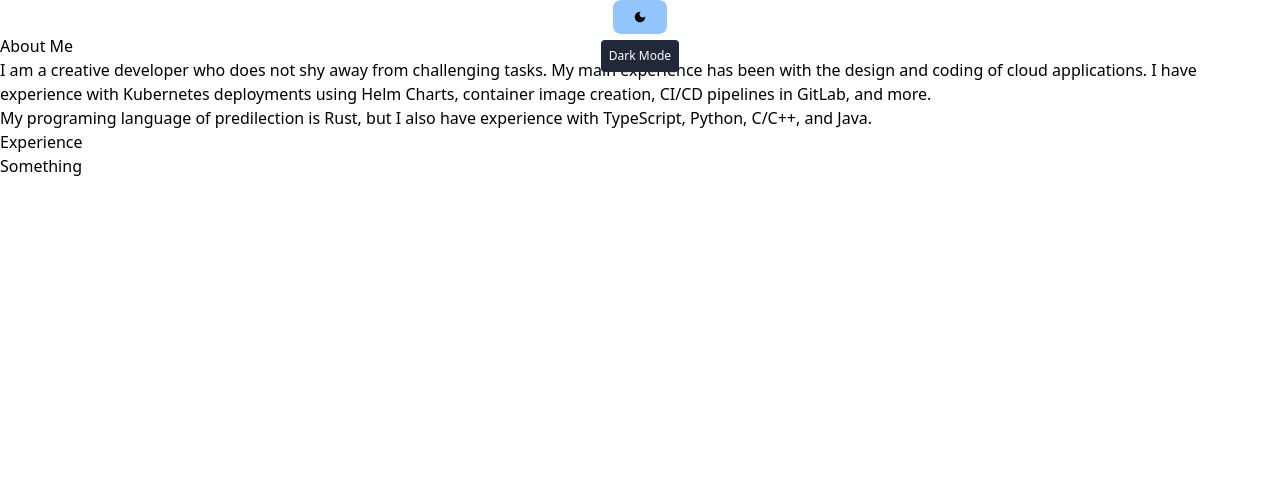
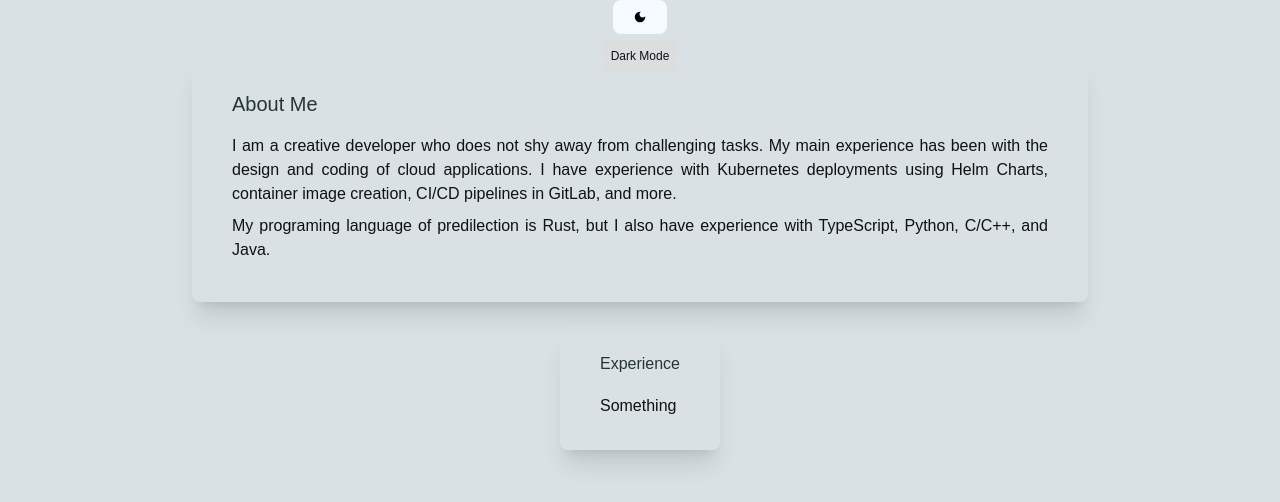
Before and after one commit to GabrielBernard/gabbology, a React (Vite) app in the folder app/: page / in a window 1280 px wide. Shown: the top 502 px of the page. Built offline with nearby package versions, Linux system fonts and the light colour scheme.

Commit message:
theme and experimentations

```diff
--- a/app/src/App.tsx
+++ b/app/src/App.tsx
@@ -1,5 +1,7 @@
 import { MdDarkMode, MdLightMode } from 'react-icons/md'
 import { useEffect, useState } from 'react'
+
+import AboutMe from './components/AboutMe'
 
 export default function App() {
   const [darkTheme, setDarkTheme] = useState(false)
@@ -13,11 +15,11 @@ export default function App() {
   }, [darkTheme])
 
   return (
-    <main className='h-screen bg-white dark:bg-black'>
+    <main className='bg-paynes_gray-900 dark:bg-paynes_gray-100 flex h-screen flex-col space-y-6'>
       {/* Dark / Light mode toggle */}
       <section className='group relative flex justify-center'>
         <button
-          className='rounded-lg bg-blue-300 px-5 py-2.5 text-center text-sm font-medium text-white hover:bg-blue-400 focus:outline-none focus:ring-4 focus:ring-blue-300 dark:bg-blue-950 dark:hover:bg-blue-900 dark:focus:ring-blue-800'
+          className='bg-alice_blue-500 text-white hover:bg-alice_blue-400 dark:bg-alice_blue-100 dark:hover:bg-alice_blue-200 rounded-lg px-5 py-2.5 text-center text-sm font-medium focus:outline-none focus:ring-4'
           aria-label={darkTheme ? 'toggle dark' : 'toggle light'}
           onClick={() => {
             setDarkTheme(!darkTheme)
@@ -29,29 +31,19 @@ export default function App() {
             <MdDarkMode color='black' />
           )}
         </button>
-        <span className='absolute top-10 scale-0 rounded bg-gray-800 p-2 text-xs text-white group-hover:scale-100'>
+        <span className='bg-davys_gray-900 text-davys_gray-100 absolute top-10 scale-0 rounded p-2 text-xs group-hover:scale-100'>
           {darkTheme ? 'Light Mode' : 'Dark Mode'}
         </span>
       </section>
 
-      {/* About Me */}
-      <section className='dark:text-white'>
-        <h1>About Me</h1>
-        <p>
-          I am a creative developer who does not shy away from challenging
-          tasks. My main experience has been with the design and coding of cloud
-          applications. I have experience with Kubernetes deployments using Helm
-          Charts, container image creation, CI/CD pipelines in GitLab, and more.
-        </p>
-        <p>
-          My programing language of predilection is Rust, but I also have
-          experience with TypeScript, Python, C/C++, and Java.
-        </p>
-      </section>
+      <AboutMe />
 
       {/* Experience */}
-      <section className='dark:text-white'>
-        <h1>Experience</h1>
+      {/* relative bg-white px-6 pt-10 pb-8 shadow-xl ring-1 ring-gray-900/5 sm:mx-auto sm:max-w-lg sm:rounded-lg sm:px-10 */}
+      <section className=' text-davys_gray-100 dark:text-davys_gray-900 ring-platinum-900/5 px-6 pb-8 pt-2 shadow-xl ring-1 sm:mx-auto sm:max-w-lg sm:rounded-lg sm:px-10'>
+        <h1 className='text-platinum-100 space-y-6 py-4 text-base leading-7'>
+          Experience
+        </h1>
         <div>
           <p>Something</p>
         </div>
--- /dev/null
+++ b/app/src/components/AboutMe.tsx
@@ -0,0 +1,19 @@
+export default function AboutMe() {
+  return (
+    <section className='text-davys_gray-100 dark:text-davys_gray-900 ring-platinum-900/5 px-6 pb-8 pt-4 shadow-xl ring-1 sm:mx-auto sm:max-w-4xl sm:rounded-lg sm:px-10'>
+      <h1 className='text-platinum-100 py-4 text-xl'>About Me</h1>
+      <div className='text-davys_gray-100 dark:text-davys_gray-900 text-justify'>
+        <p>
+          I am a creative developer who does not shy away from challenging
+          tasks. My main experience has been with the design and coding of cloud
+          applications. I have experience with Kubernetes deployments using Helm
+          Charts, container image creation, CI/CD pipelines in GitLab, and more.
+        </p>
+        <p className='py-2'>
+          My programing language of predilection is Rust, but I also have
+          experience with TypeScript, Python, C/C++, and Java.
+        </p>
+      </div>
+    </section>
+  )
+}
--- a/app/tailwind.config.js
+++ b/app/tailwind.config.js
@@ -2,6 +2,79 @@
 export default {
   content: ['./index.html', './src/**/*.{js,ts,jsx,tsx}'],
   darkMode: 'class',
-  theme: {},
+  theme: {
+    screens: {
+      sm: '640px',
+      md: '768px',
+      lg: '1024px',
+      xl: '1280px',
+      '2xl': '1536px',
+    },
+    colors: {
+      alice_blue: {
+        DEFAULT: '#f4faff',
+        100: '#003764',
+        200: '#006ec8',
+        300: '#2da0ff',
+        400: '#91cdff',
+        500: '#f4faff',
+        600: '#f7fbff',
+        700: '#f9fcff',
+        800: '#fbfdff',
+        900: '#fdfeff',
+      },
+      platinum: {
+        DEFAULT: '#dee7e7',
+        100: '#263535',
+        200: '#4c6969',
+        300: '#759b9b',
+        400: '#aac1c1',
+        500: '#dee7e7',
+        600: '#e5ecec',
+        700: '#ebf1f1',
+        800: '#f2f6f6',
+        900: '#f8fafa',
+      },
+      carrot_orange: {
+        DEFAULT: '#f19a3e',
+        100: '#381f04',
+        200: '#703e08',
+        300: '#a85d0d',
+        400: '#e07c11',
+        500: '#f19a3e',
+        600: '#f3ae63',
+        700: '#f6c28a',
+        800: '#f9d6b1',
+        900: '#fcebd8',
+      },
+      paynes_gray: {
+        DEFAULT: '#4f646f',
+        100: '#101416',
+        200: '#1f282c',
+        300: '#2f3b42',
+        400: '#3f4f58',
+        500: '#4f646f',
+        600: '#698594',
+        700: '#8ea4af',
+        800: '#b4c2ca',
+        900: '#d9e1e4',
+      },
+      davys_gray: {
+        DEFAULT: '#535657',
+        100: '#101111',
+        200: '#212222',
+        300: '#313333',
+        400: '#424445',
+        500: '#535657',
+        600: '#747879',
+        700: '#969a9b',
+        800: '#b9bbbc',
+        900: '#dcddde',
+      },
+    },
+    fontFamily: {
+      sans: ['sans-serif'],
+    },
+  },
   plugins: [],
 }
```
Also changed, not shown: 1 other file (tests, documents, lock files or other folders).
